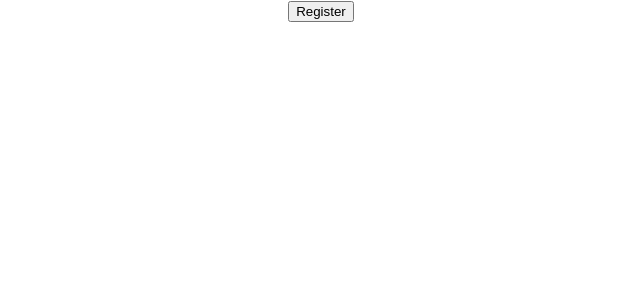
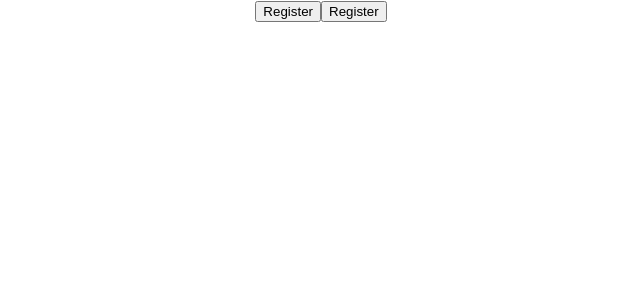
Before and after one commit to mifouts/firebase-practice, a React (Create React App) app: page / in a window 1280 px wide. Shown: the top 300 px of the page, without its empty margins (319-959 px from the left). Built offline with nearby package versions, Linux system fonts and the light colour scheme.

Commit message:
making login

```diff
--- a/src/App.js
+++ b/src/App.js
@@ -1,6 +1,9 @@
 import './App.css';
 import { auth } from './firebase/init';
-import { createUserWithEmailAndPassword } from "firebase/auth";
+import {
+  createUserWithEmailAndPassword,
+  signInWithEmailAndPassword,
+ } from "firebase/auth";
 
 
 function App() {
@@ -13,9 +16,22 @@ function App() {
       console.log(error);
     })
   }
+
+  function login() {
+    signInWithEmailAndPassword(auth, 'email@email.com', 'password')
+    .then((user) => {
+      console.log(user)
+    })
+    .catch((error) => {
+      console.log(error);
+    })
+  }
+
+
   return (
     <div className="App">
     <button onClick={register}>Register</button>
+    <button onClick={login}>Register</button>
     </div>
   );
 }
```
